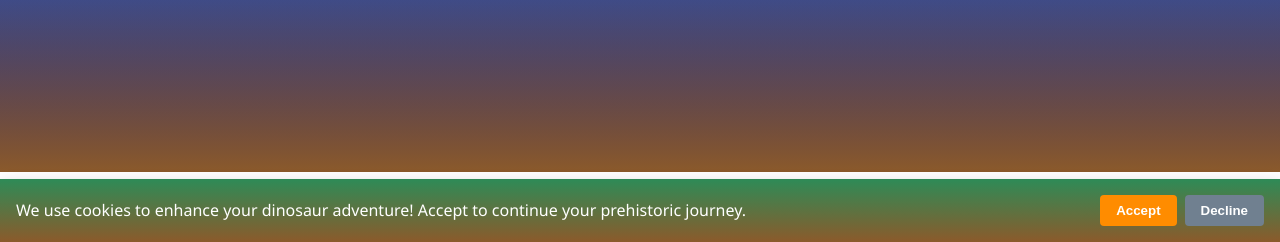
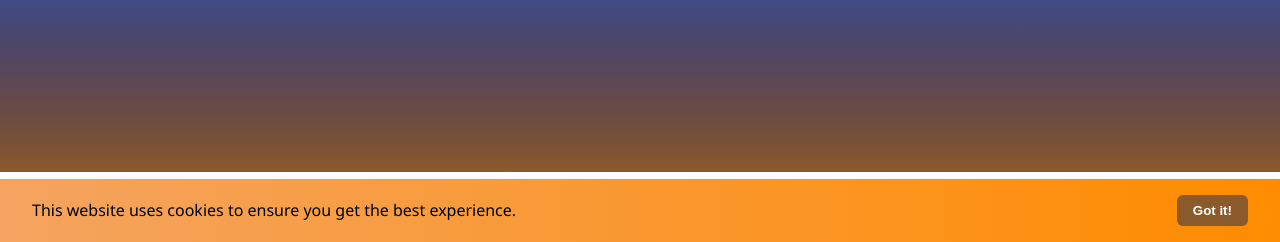
Before and after one commit to Artur-Luniaka/no_iframe_2, a plain HTML site: page index.html in a window 1280 px wide. Shown: the part 558-800 px from the top of the page. Drawn offline with Linux system fonts and the light colour scheme.

Commit message:
fix cookie bar

```diff
--- a/css/global.css
+++ b/css/global.css
@@ -129,79 +129,53 @@ img {
   border-radius: 2px;
 }
 
-/* Cookie Bar */
+/* Responsive Design */
+@media (max-width: 768px) {
+  .section-title {
+    font-size: 2rem;
+  }
+}
+
 .cookie-bar {
   position: fixed;
   bottom: 0;
   left: 0;
   width: 100%;
-  background: var(--gradient-earth);
-  color: var(--color-white);
-  padding: 1rem;
+  background: var(--gradient-desert);
+  color: var(--color-black);
+  padding: 1rem 2rem;
   display: flex;
   justify-content: space-between;
   align-items: center;
-  z-index: 1000;
-  box-shadow: var(--shadow-large);
-  transform: translateY(100%);
-  transition: transform var(--transition-medium);
-}
-
-.cookie-bar.active {
-  transform: translateY(0);
+  font-family: var(--font-primary);
+  box-shadow: var(--shadow-medium);
+  z-index: 9999;
+  transition: var(--transition-slow);
 }
 
 .cookie-message {
-  flex: 1;
-  margin-right: 1rem;
+  margin: 0;
+  font-size: 1rem;
+  max-width: 80%;
 }
 
-.cookie-buttons {
-  display: flex;
-  gap: 0.5rem;
+.cookie-link {
+  color: var(--color-jungle-green);
+  text-decoration: underline;
+  margin-left: 0.5rem;
 }
 
-.cookie-accept,
-.cookie-decline {
+.cookie-accept-btn {
+  background-color: var(--color-earth-brown);
+  color: var(--color-white);
+  border: none;
   padding: 0.5rem 1rem;
-  border: none;
-  border-radius: 4px;
   cursor: pointer;
+  border-radius: 6px;
   font-weight: bold;
-  transition: background-color var(--transition-fast);
+  transition: var(--transition-fast);
 }
 
-.cookie-accept {
-  background-color: var(--color-desert-orange);
-  color: var(--color-white);
-}
-
-.cookie-accept:hover {
+.cookie-accept-btn:hover {
   background-color: var(--color-sunset-red);
 }
-
-.cookie-decline {
-  background-color: var(--color-stone-gray);
-  color: var(--color-white);
-}
-
-.cookie-decline:hover {
-  background-color: var(--color-night-blue);
-}
-
-/* Responsive Design */
-@media (max-width: 768px) {
-  .section-title {
-    font-size: 2rem;
-  }
-
-  .cookie-bar {
-    flex-direction: column;
-    align-items: flex-start;
-  }
-
-  .cookie-message {
-    margin-right: 0;
-    margin-bottom: 1rem;
-  }
-}
--- a/index.html
+++ b/index.html
@@ -79,15 +79,11 @@
 
     <div class="footer-container"></div>
 
-    <div class="cookie-bar">
+    <div class="cookie-bar" id="cookieBar">
       <p class="cookie-message">
-        We use cookies to enhance your dinosaur adventure! Accept to continue
-        your prehistoric journey.
+        This website uses cookies to ensure you get the best experience.
       </p>
-      <div class="cookie-buttons">
-        <button class="cookie-accept">Accept</button>
-        <button class="cookie-decline">Decline</button>
-      </div>
+      <button class="cookie-accept-btn" id="acceptCookies">Got it!</button>
     </div>
   </body>
 </html>
--- a/js/main.js
+++ b/js/main.js
@@ -330,3 +330,18 @@ function isValidEmail(email) {
     /^(([^<>()\[\]\\.,;:\s@"]+(\.[^<>()\[\]\\.,;:\s@"]+)*)|(".+"))@((\[[0-9]{1,3}\.[0-9]{1,3}\.[0-9]{1,3}\.[0-9]{1,3}])|(([a-zA-Z\-0-9]+\.)+[a-zA-Z]{2,}))$/;
   return re.test(String(email).toLowerCase());
 }
+
+document.addEventListener("DOMContentLoaded", function () {
+  const cookieBar = document.getElementById("cookieBar");
+  const acceptBtn = document.getElementById("acceptCookies");
+
+  // Показываем только если не принято
+  if (!localStorage.getItem("cookiesAccepted")) {
+    cookieBar.style.display = "flex";
+  }
+
+  acceptBtn.addEventListener("click", function () {
+    localStorage.setItem("cookiesAccepted", "true");
+    cookieBar.style.display = "none";
+  });
+});
```
